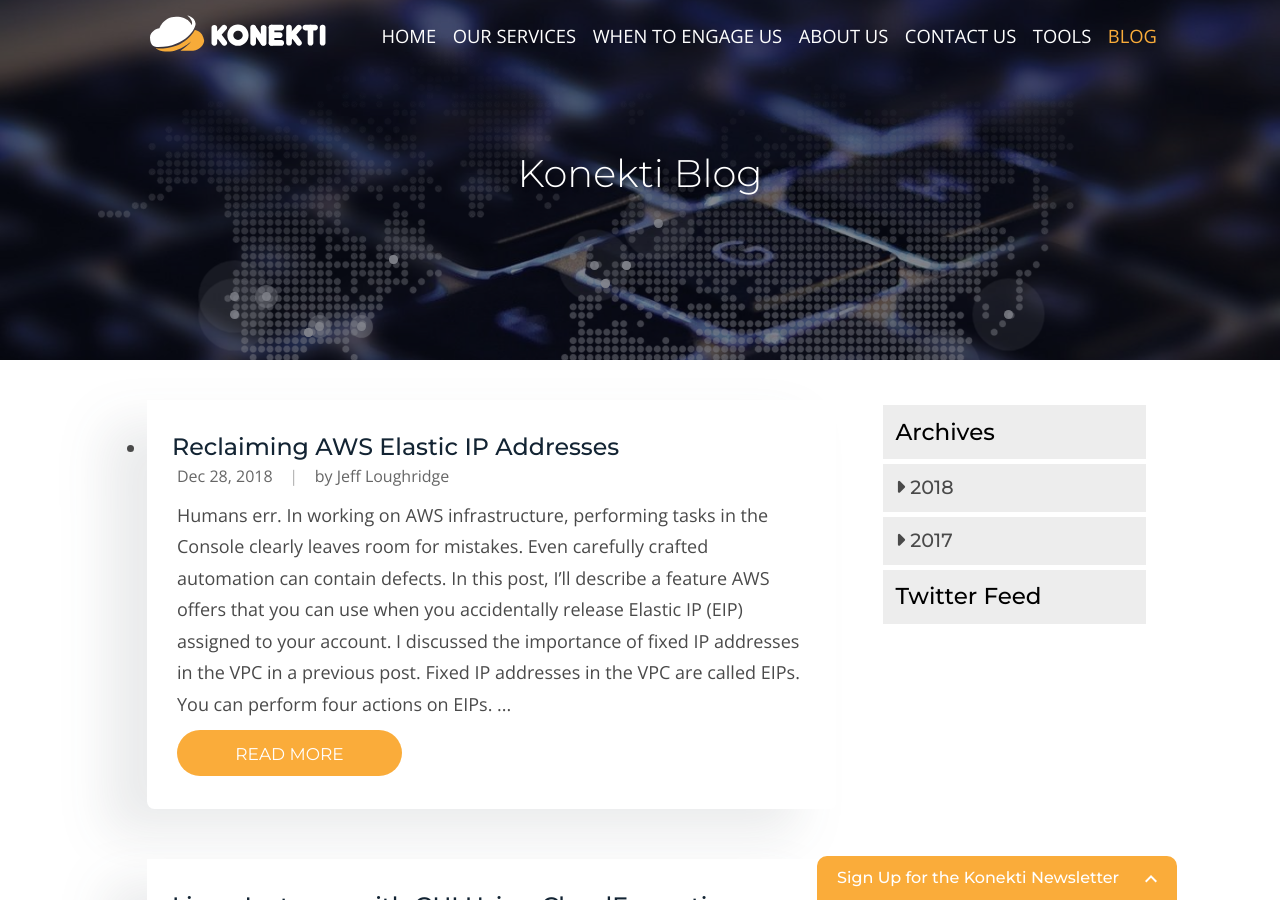
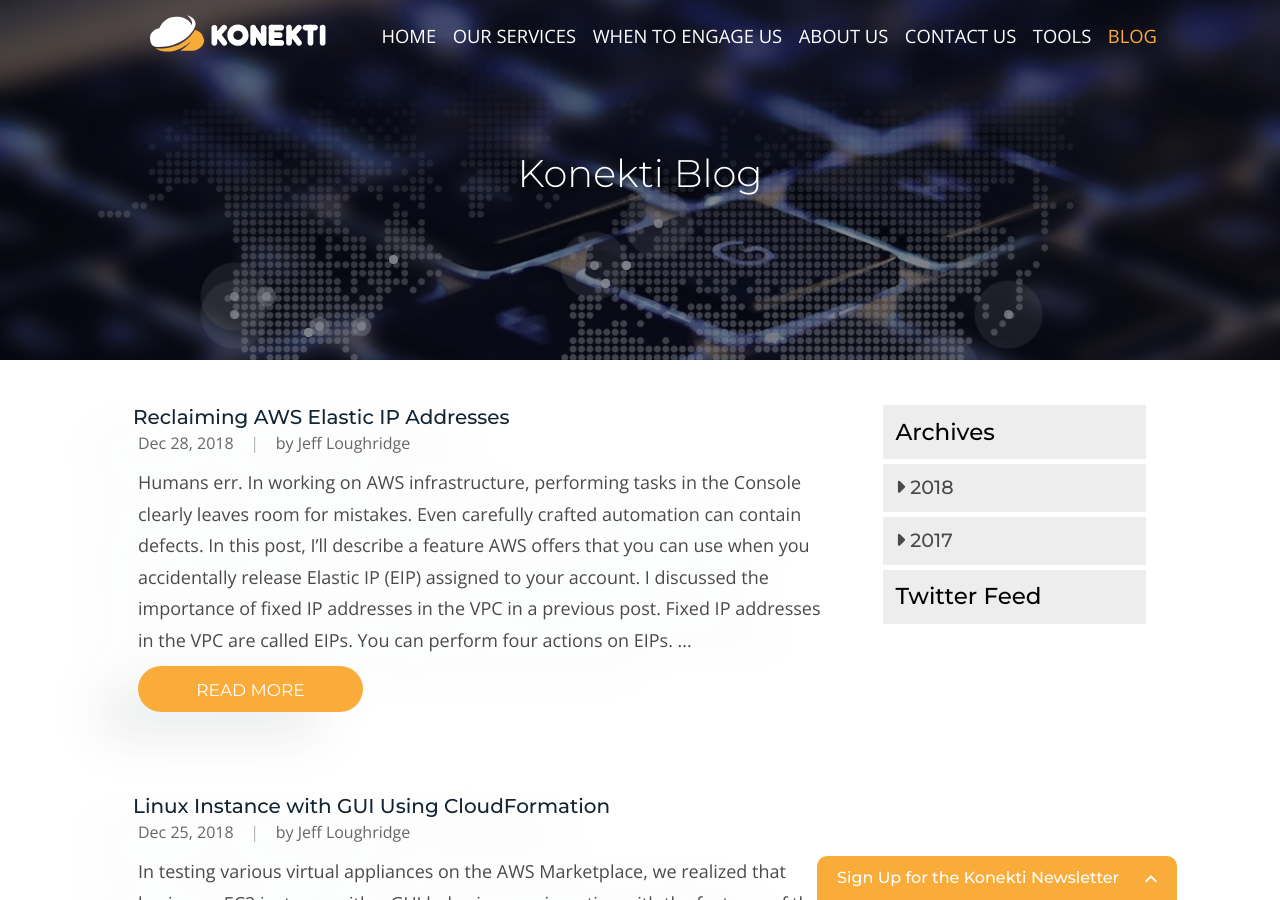
Before and after one commit to konekti/jeffbrl.github.io, a Jekyll site: the page built from blog/index.html, in a window 1280 px wide and 900 px high. Built offline with Jekyll 4.4.1, drawn with Linux system fonts in a browser that asks for light colours; nearby versions of some CDN libraries; the list of posts is cut into pages by our own code; comment, search, counter and statistics services are not loaded.

Commit message:
update template

```diff
--- a/_includes/sections/services.html
+++ b/_includes/sections/services.html
@@ -1,7 +1,7 @@
 <section class='about-text-outer-area' id='services'>
   <div class='container pa pb-2 pt-2'>
     <h2 class = 'left pt-1'>Our Services</h2>
-    {% for service in site.data.services %}
+    {% for service in site.data.services | markdownify %}
     <h4 class = 'pt-2 pb-1'>{{ service.name }}</h4>
     {{ service.details | markdownify }}
     {% endfor %}
--- a/_layouts/blog.html
+++ b/_layouts/blog.html
@@ -12,9 +12,9 @@ layout: default
 <section class = 'blog container grid-reverse pa'>
   <article>
     <div class = 'hold'>
-      <ul class = 'post-collection'>
+      <div class = 'post-collection'>
         {% for post in paginator.posts %}
-        <li class = 'child post__item'>
+        <div class = 'child post__item'>
           <div class = 'flex-up'>
             <a href = '{{ post.url | relative_url }}' class = 'post-link'>
               <h3>
@@ -27,9 +27,9 @@ layout: default
             <p>{{ post.excerpt  | strip_html | truncate: 480 }}</p>
             <a href = '{{ post.url | relative_url }}' class = 'btn btn_left'>Read More</a>
           </div>
-        </li>
+        </div>
         {% endfor %}
-      </ul>
+      </div>
       {% include paginate.html %}
     </div>
   </article>
--- a/_layouts/post.html
+++ b/_layouts/post.html
@@ -11,7 +11,7 @@ comments: true
    </div>
  </div>
 </div>
-<div class = 'grid-reverse blog container pa'>
+<div class = 'grid-reverse blog container pa mb-2'>
   <article>
     <div class = 'pb-2'>
       <div class = 'post-content' itemprop = 'articleBody'>
@@ -30,7 +30,7 @@ comments: true
       {% endif %}
     </div>
   </article>
-  <aside class = 'pt-1 pb-2'>
+  <aside class = 'pt-1 pb-2 aside'>
     {% include sidebar.html %}
   </aside>
 </div>
```
